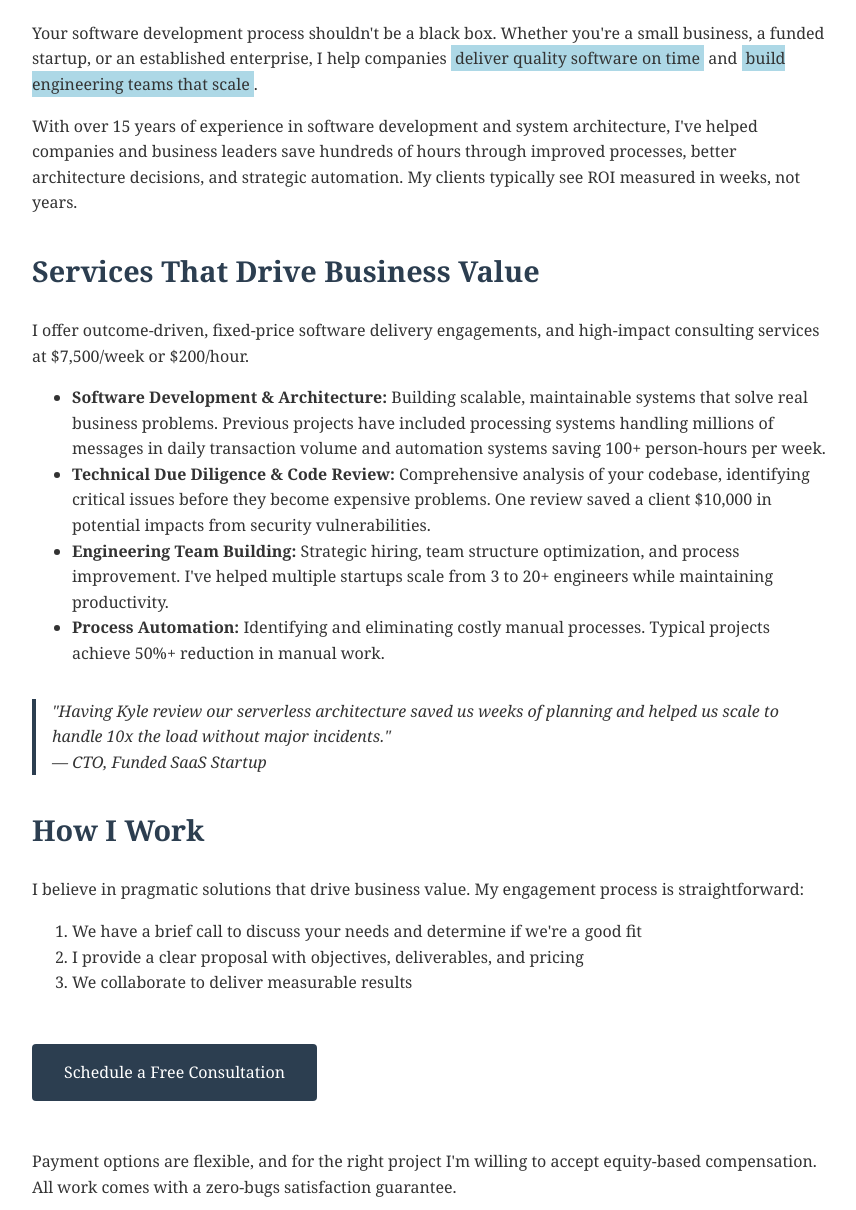
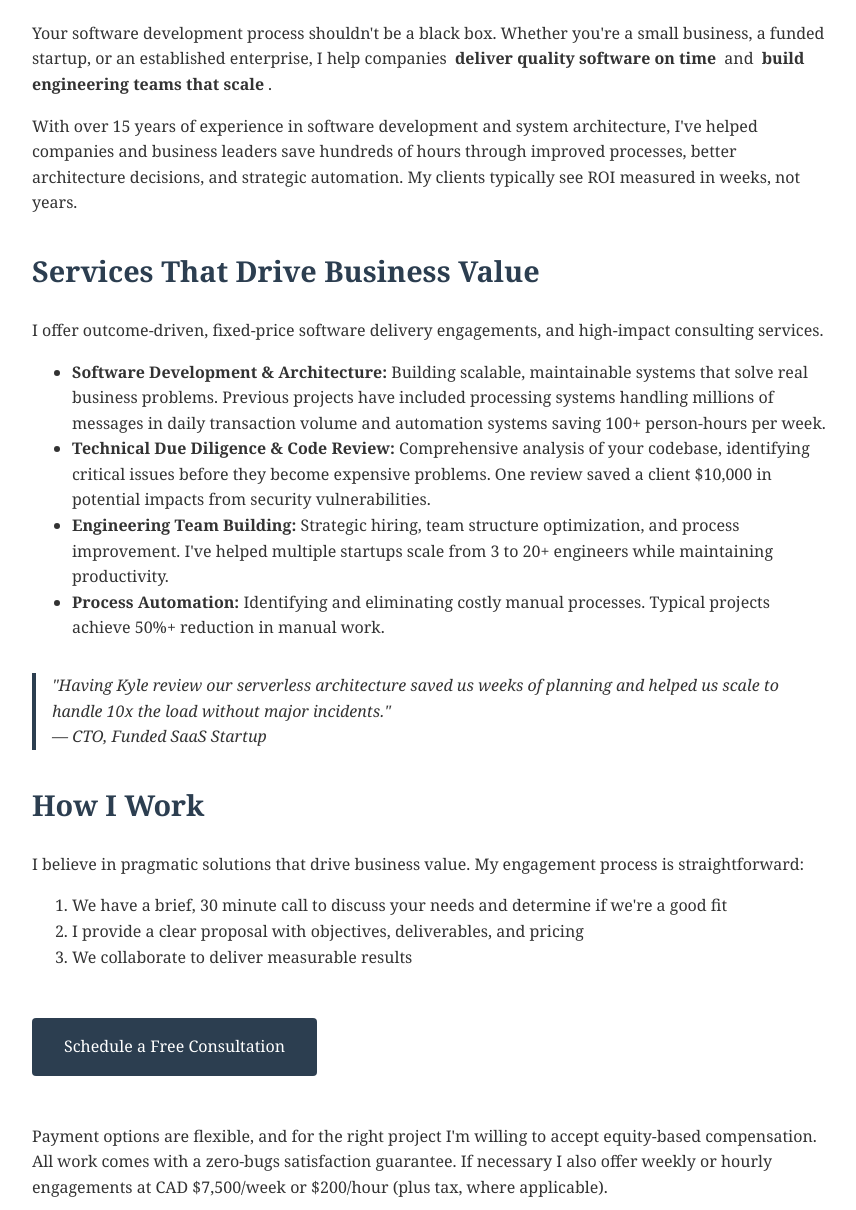
Before and after one commit to kspaans/consulting, a plain HTML site: page index.html in a window 1280 px wide. Shown: the part 190-1400 px from the top of the page, without its empty margins (208-1064 px from the left). Drawn offline with Linux system fonts and the light colour scheme.

Commit message:
fix(copy): feedback on page

```diff
--- a/index.html
+++ b/index.html
@@ -28,7 +28,7 @@
         }
 
         .highlight {
-            background-color: #add8e6;
+            font-weight: bold;
             padding: 2px 4px;
         }
 
@@ -81,7 +81,7 @@
 
     <p>
         I offer outcome-driven, fixed-price software delivery engagements, and
-        high-impact consulting services at $7,500/week or $200/hour.
+        high-impact consulting services.
     </p>
 
     <ul>
@@ -113,8 +113,8 @@
 
     <div class="testimonial">
         "Having Kyle review our serverless architecture saved us weeks of
-        planning and helped us scale
-        to handle 10x the load without major incidents."
+        planning and helped us scale to handle 10x the load without major
+        incidents."
         <br>
         — CTO, Funded SaaS Startup
     </div>
@@ -128,8 +128,8 @@
 
     <ol>
         <li>
-            We have a brief call to discuss your needs and determine if we're a
-            good fit
+            We have a brief, 30 minute call to discuss your needs and determine
+            if we're a good fit
         </li>
         <li>
             I provide a clear proposal with objectives, deliverables, and
@@ -148,7 +148,9 @@
     <p>
         Payment options are flexible, and for the right project I'm willing to
         accept equity-based compensation. All work comes with a zero-bugs
-        satisfaction guarantee.
+        satisfaction guarantee. If necessary I also offer weekly or hourly
+        engagements at CAD $7,500/week or $200/hour (plus tax, where
+        applicable).
     </p>
 
     <h2>Other Resources</h2>
```
